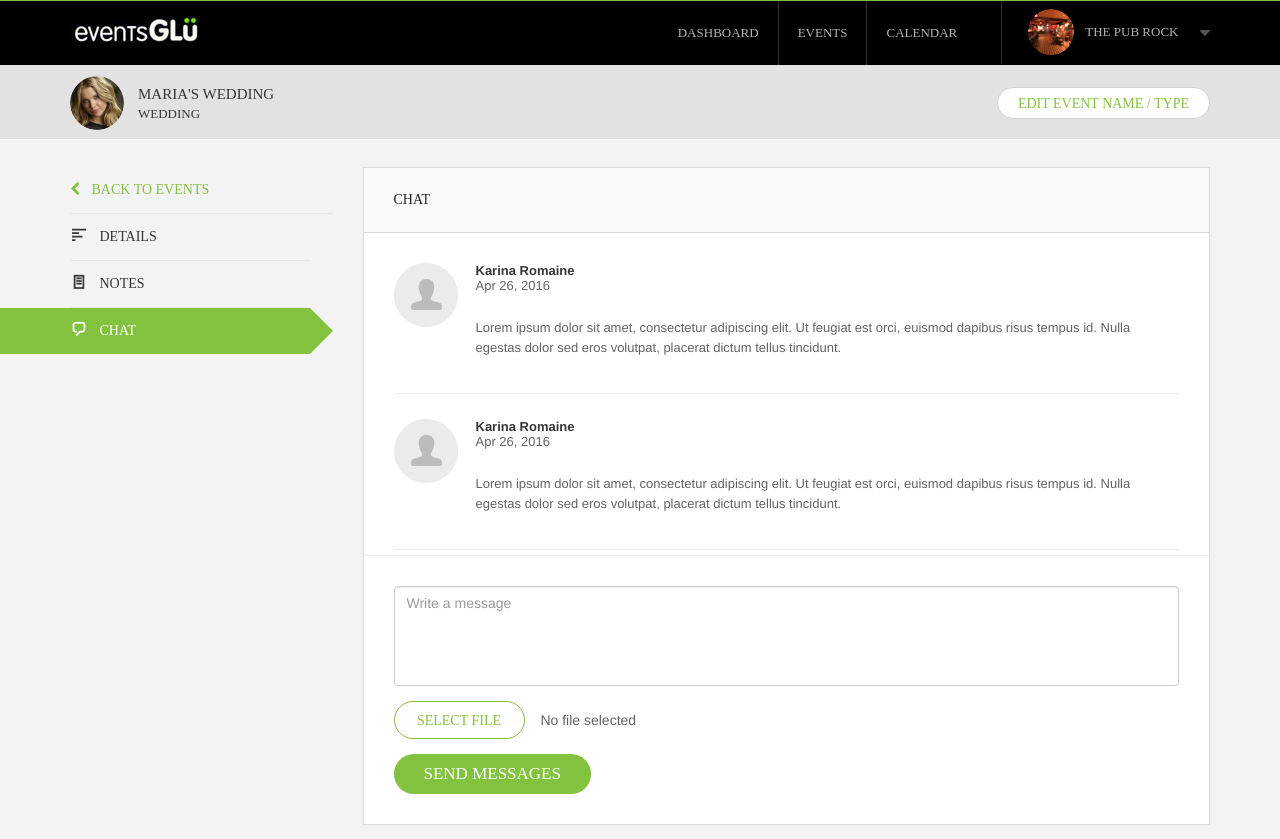
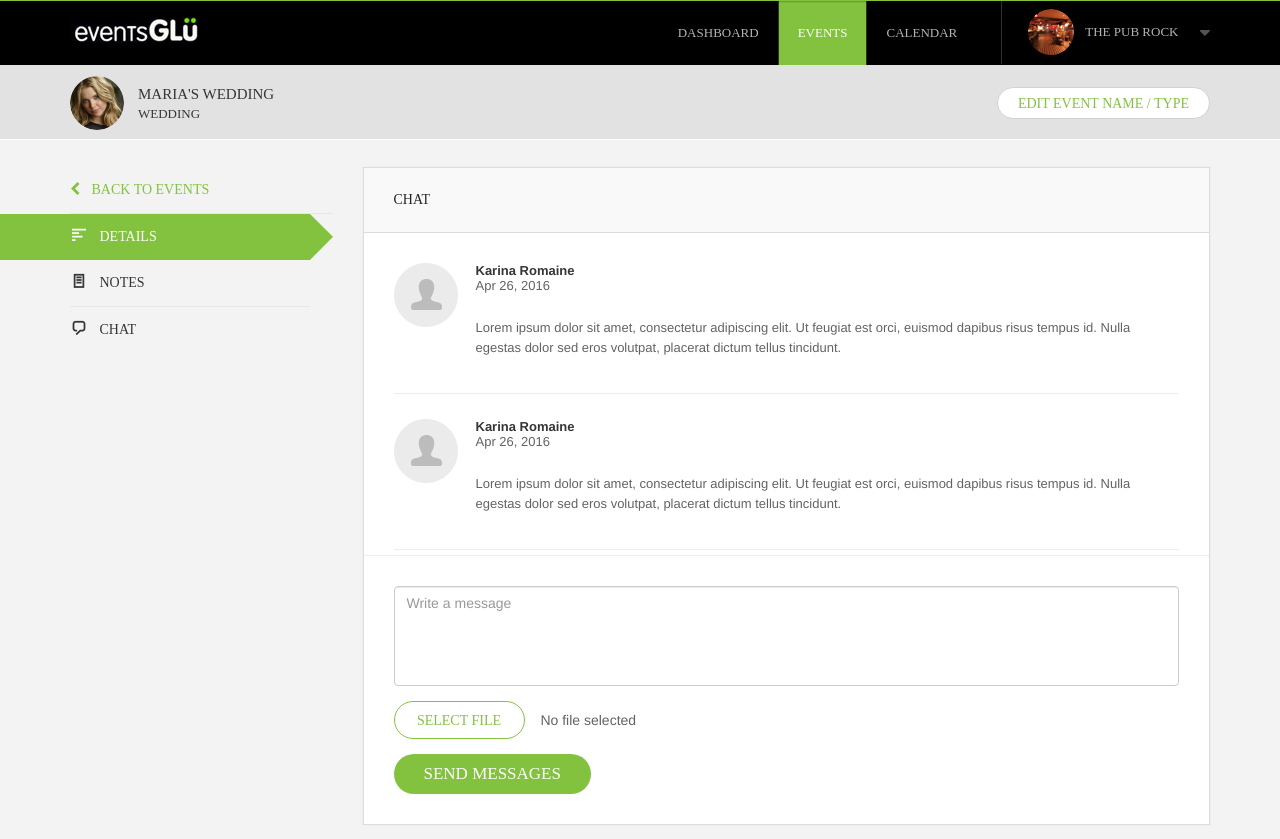
Before and after one commit to gholevas/eventgludashboard, a website: page 02-Events-Chat-Event-Glu.html in a window 1280 px wide. Shown: the top 839 px of the page. Drawn offline with Linux system fonts and the light colour scheme; files whose address does not match are found by name; a web font is replaced by a local one.

Commit message:
Fixes active menu item

```diff
--- a/02-Events-Chat-Event-Glu.html
+++ b/02-Events-Chat-Event-Glu.html
@@ -30,7 +30,7 @@
         <nav class="main-nav hide-xs">
           <ul class="list-unstyled clearfix">
             <li><a href="">Dashboard</a></li>
-            <li><a href="">Events</a></li>
+            <li class="active"><a href="">Events</a></li>
             <li><a href="">Calendar</a></li>
           </ul>
         </nav>
@@ -46,8 +46,8 @@
 </header>
 <nav id="mobile-nav" class="mobile-nav collapse hide-s hide-m hide-xl">
   <ul class="list-unstyled clearfix">
-    <li class="active"><a href="">Dashboard</a></li>
-    <li><a href="">Events</a></li>
+    <li><a href="">Dashboard</a></li>
+    <li class="active"><a href="">Events</a></li>
     <li><a href="">Calendar</a></li>
   </ul>
   <div class="user">
@@ -99,10 +99,10 @@
         </div>
         <div class="sidebar-menu hide-xs">
           <ul class="list-unstyled">
-            <li><a href=""><span class="arrow"></span><i class="fa fa-fw icon-details_icon"></i> Details</a></li>
+            <li class="active"><a href=""><span class="arrow"></span><i class="fa fa-fw icon-details_icon"></i> Details</a></li>
             <li><a href=""><span class="arrow"></span><i class="fa fa-fw icon-notes_icon"></i> Notes</a>
             </li>
-            <li class="active"><a href=""><span class="arrow"></span><i class="fa fa-fw icon-chat_icon"></i> Chat</a>
+            <li><a href=""><span class="arrow"></span><i class="fa fa-fw icon-chat_icon"></i> Chat</a>
             </li>
           </ul>
         </div>
```
